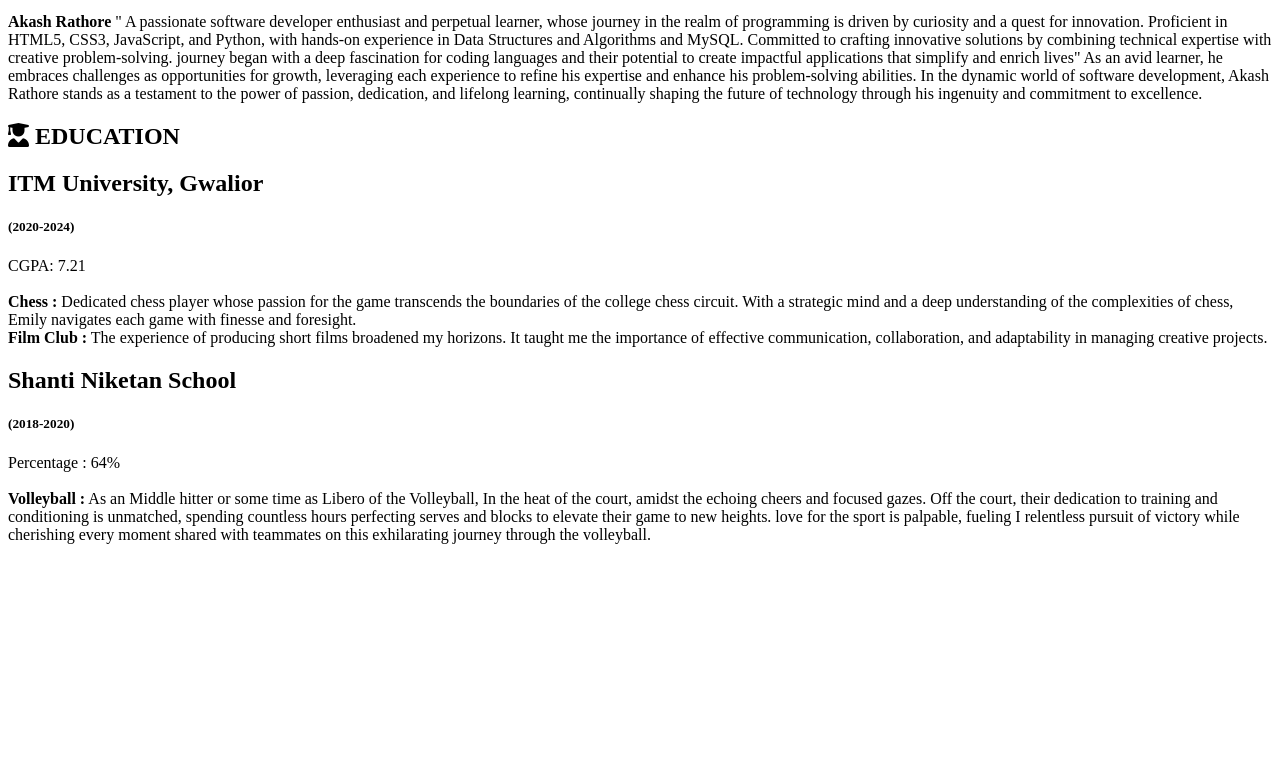
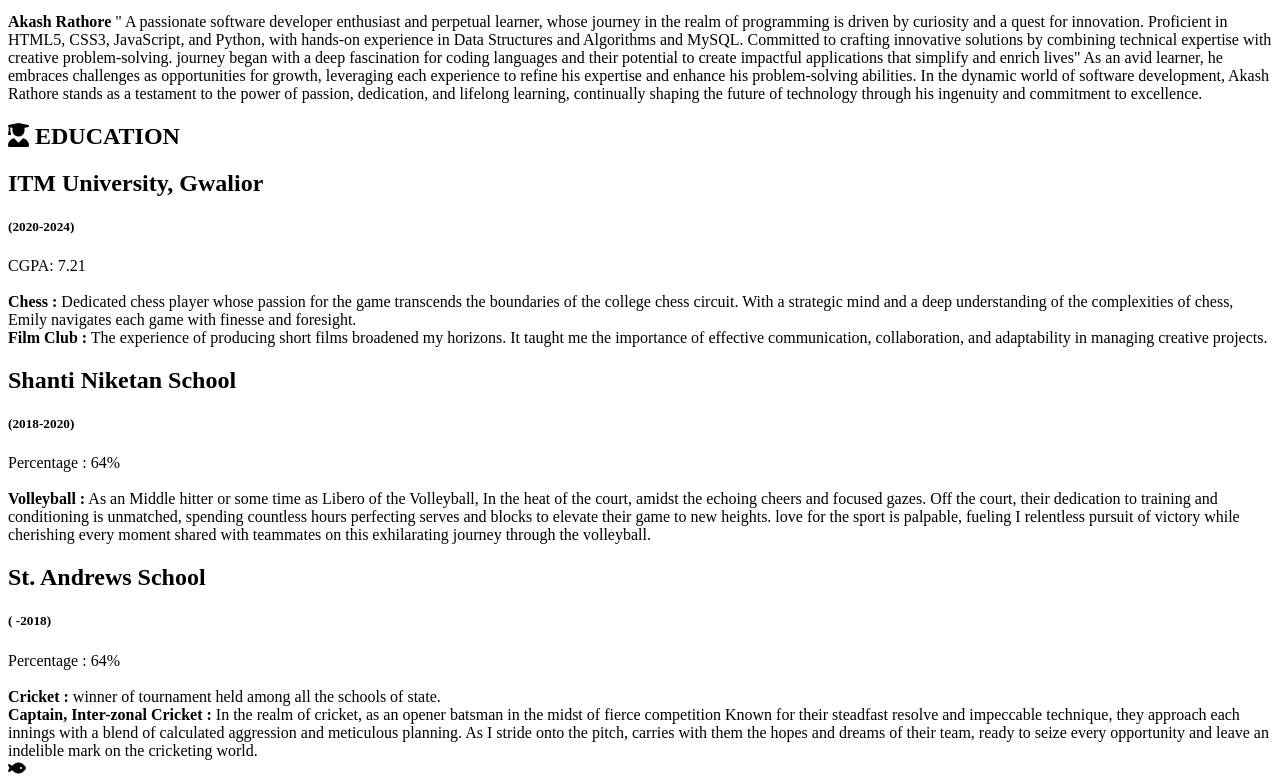
Before and after one commit to AkashRathore03/Akash-Rathore_portfolio, a plain HTML site: page index.html in a window 1280 px wide. Shown: the part 765-1549 px from the top of the page. Before the commit the page ends 1317 px from the top, so only its background shows below. Drawn offline with Linux system fonts and the light colour scheme.

Commit message:
section end

```diff
--- a/index.html
+++ b/index.html
@@ -169,6 +169,41 @@
                     </div>
                 </div>
 
+                 <div class="timeline-box">
+                    <div class="timeline-heading">
+                        <h1>
+                            St. Andrews School
+                        </h1>
+                        <h5>
+                            ( -2018)
+                        </h5>
+
+                    </div>
+                    <div class="timeline-work">
+                        Percentage : 64% <br><br>
+                        <b> Cricket :</b> winner of tournament held among all the schools of
+                        state.
+                        <br>
+                        <b>Captain, Inter-zonal Cricket :</b>
+
+                        In the realm of cricket, as an opener batsman in the midst of fierce competition
+                        Known for their steadfast resolve and impeccable technique,
+                         they approach each innings with a blend of calculated aggression and meticulous planning.
+                         As I stride onto the pitch, carries with them the hopes and dreams of their team,
+                         ready to seize every opportunity and leave an indelible mark on the cricketing world.
+                    </div>
+                </div>
+
+                <div class="timeline-divider">
+                    <div class="timeline-traveller">
+                        <i class="fa-sharp-duotone fa-solid fa-fish"></i>
+                    </div>
+                </div>
+
+            </div>
+
+        </section>
+
 
 </body>
 
```
